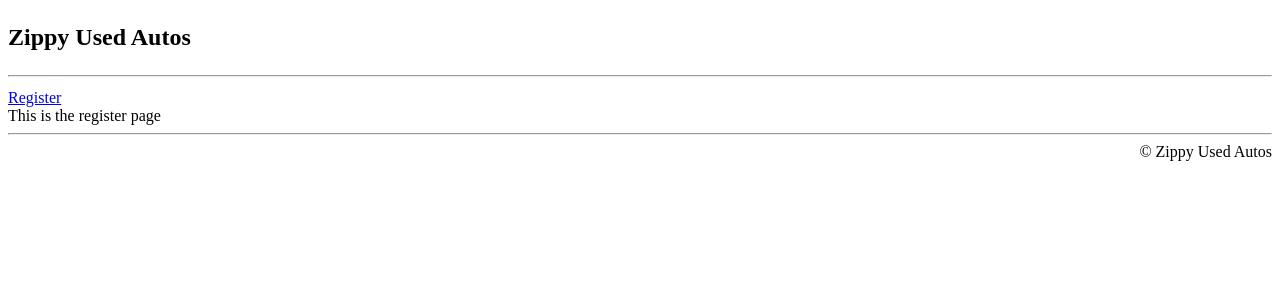
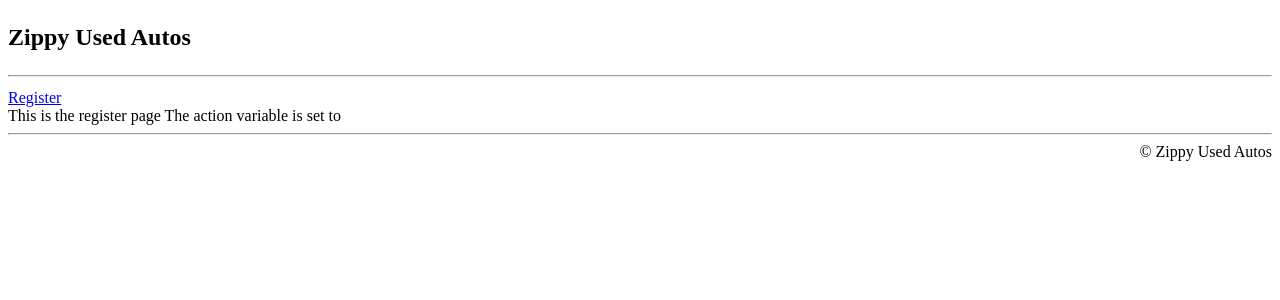
Before and after one commit to revordj/revordj-Midterm_INF653, a PHP site: page /index.php?action=register in a window 1280 px wide. Shown: the top 300 px of the page. Run offline with PHP 8.4, Linux system fonts and the light colour scheme.

Commit message:
t2 for vars

```diff
--- a/view/register.php
+++ b/view/register.php
@@ -1,4 +1,6 @@
 <?php include('view/header.php') ?>
 
 This is the register page
+
+The action variable is set to <?= $action ?>
 <?php include('view/footer.php') ?>
```
